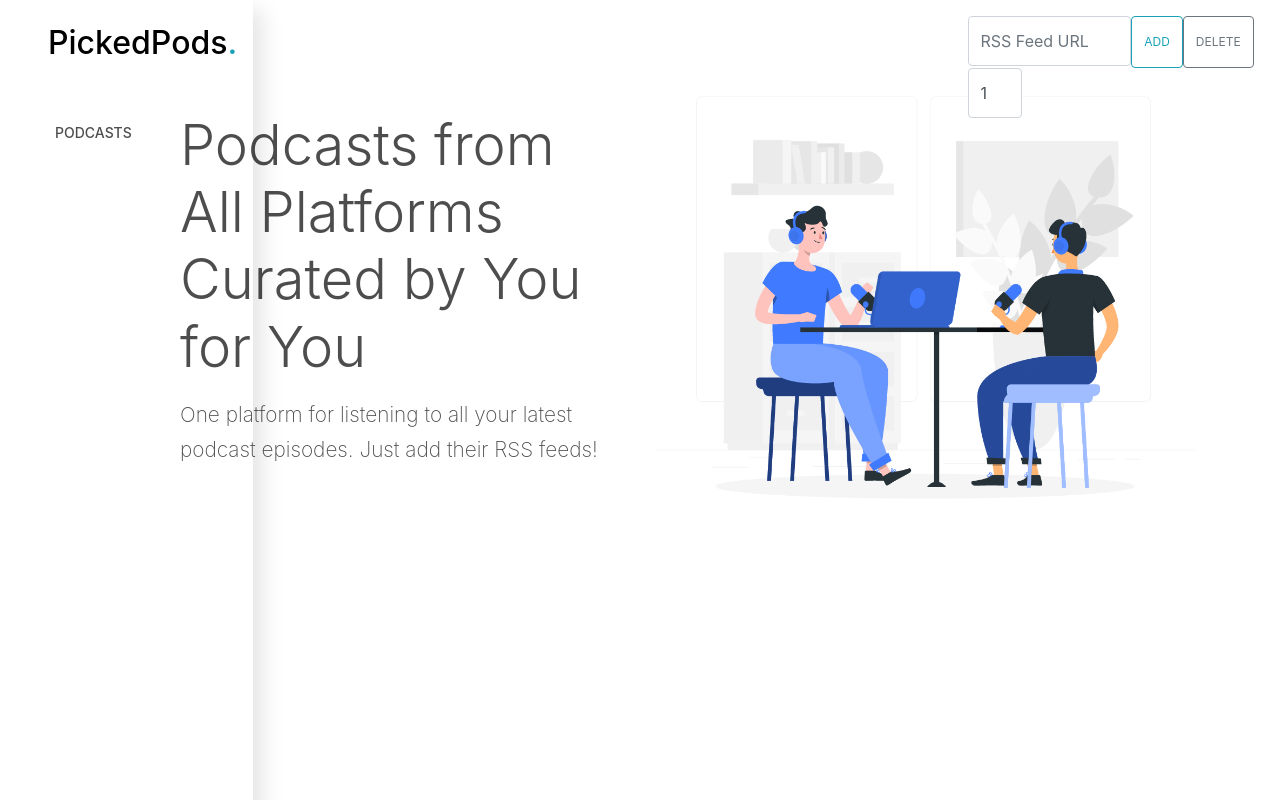
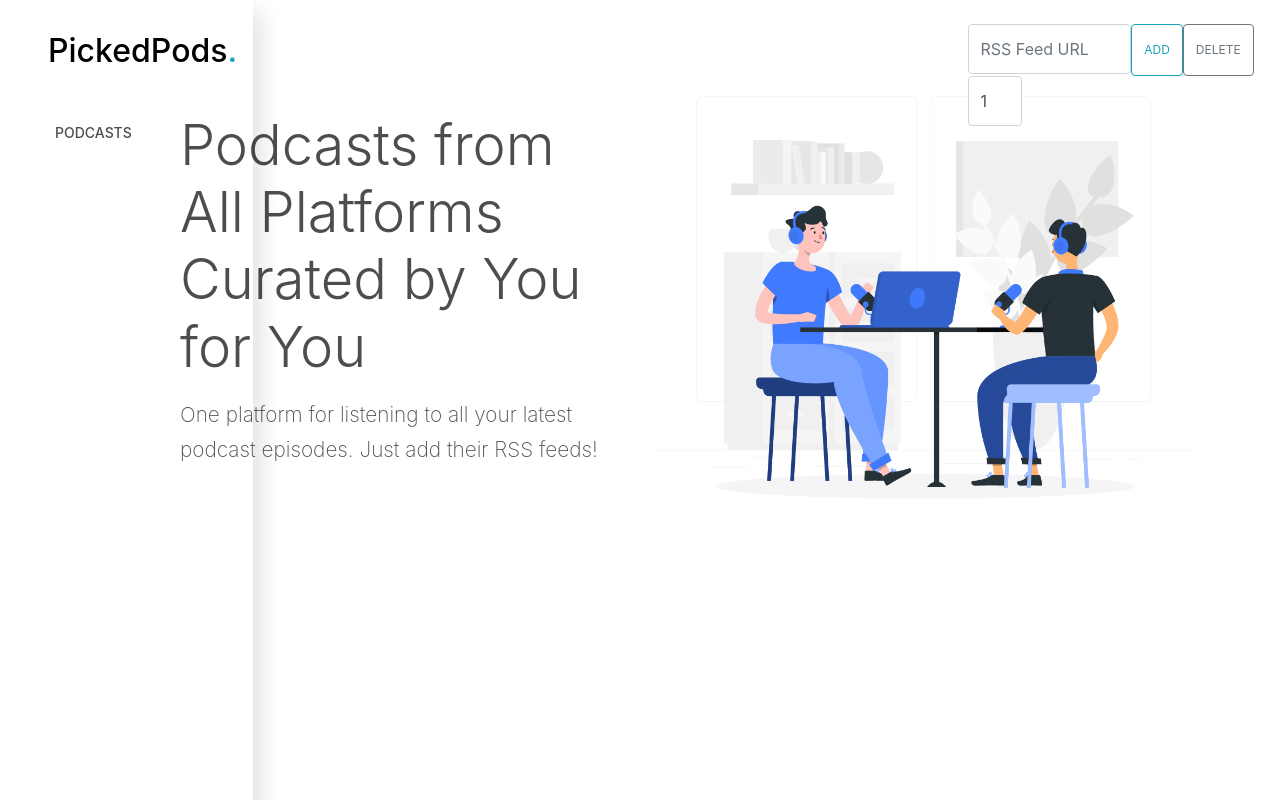
Before and after one commit to hiyajio/pickedpods-site, a plain HTML site: page jsfrontend/index.html in a window 1280 px wide. Drawn offline with Linux system fonts and the light colour scheme; no server answers.

Commit message:
Fix z-index class of navbar

```diff
--- a/jsfrontend/css/style.css
+++ b/jsfrontend/css/style.css
@@ -109,8 +109,8 @@ a:hover {
 	color: #000;
 }
 
-.site-logo {
-  z-index: 2000;
+.site-navbar .site-logo a:hover {
+	color: #e0e0e0;
 }
 
 .site-mobile-menu {
--- a/jsfrontend/index.html
+++ b/jsfrontend/index.html
@@ -25,17 +25,19 @@
     </div>
 
     <header class="site-navbar py-4" role="banner">
-      <div class="container">
+      <div class="container fixed-top">
         <div class="row align-items-center">
-          <h1 class="site-logo pr-2 text-left text-md-left fixed-top pl-5 pt-3">
-            <a href="index.html" class="h2">PickedPods<span class="text-info">.</span>
-            </a>
-          </h1>
-          <nav class="site-navigation text-right text-md-right fixed-top pt-3" role="navigation">
+          <nav class="site-navigation text-right text-md-right fixed-top" role="navigation">
             <div class="row">
-              <div class="col-lg-9"></div>
+              <div class="col-lg-3">
+            <h1 class="site-logo pr-2 text-left text-md-left pl-5 pt-4">
+              <a href="index.html" class="h2 site-label">PickedPods<span class="text-info">.</span>
+              </a>
+            </h1>
+            </div>
+              <div class="col-lg-6"></div>
               <form action="" class="col-lg-3">
-                <div class="row">
+                <div class="row pt-4">
                   <input id="podcast-search" class="col-6 form-control py-4" name="text-input" type="text"
                     placeholder="RSS Feed URL" />
                   <button class="btn btn-outline-info py-3" type="button" id="add-button">
```
